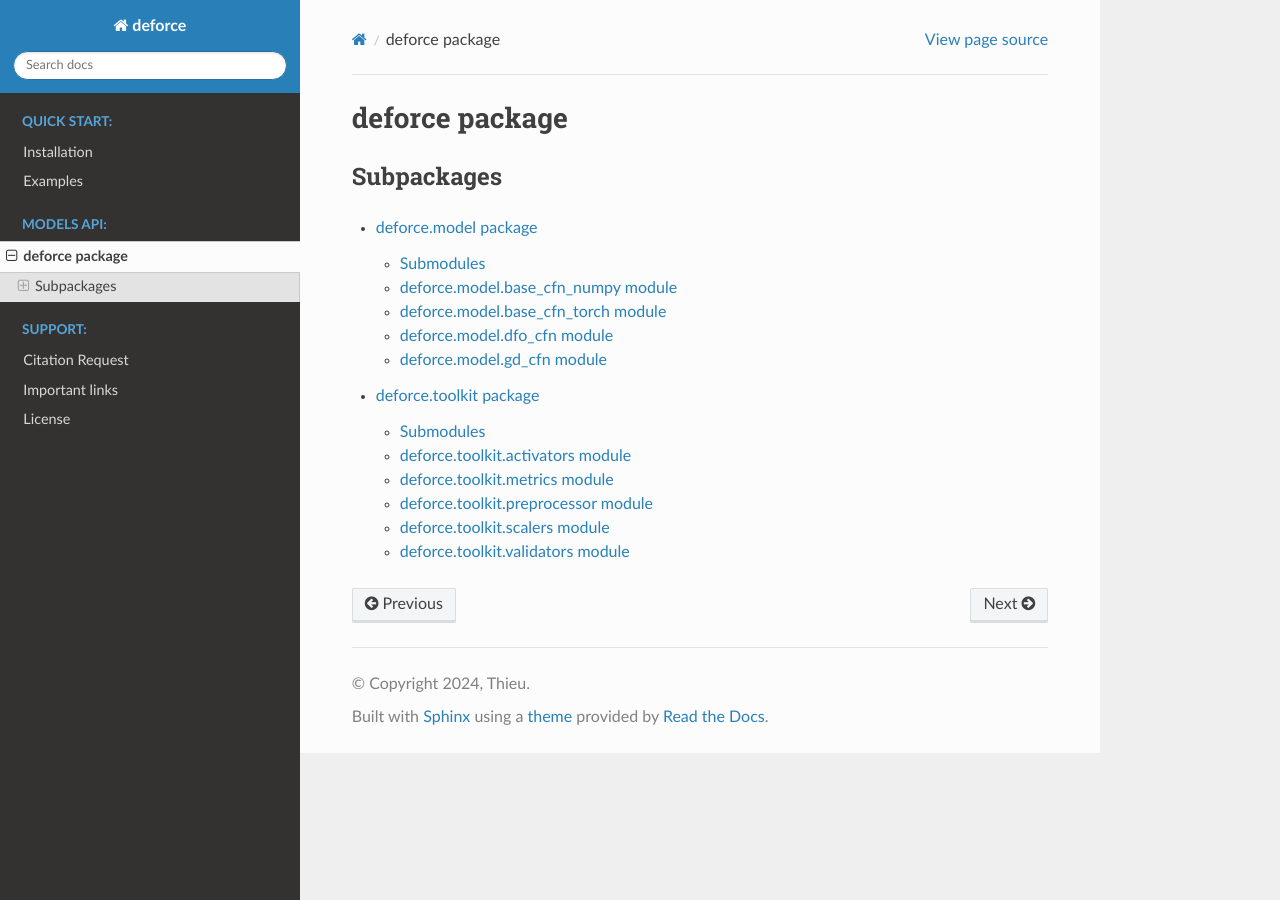
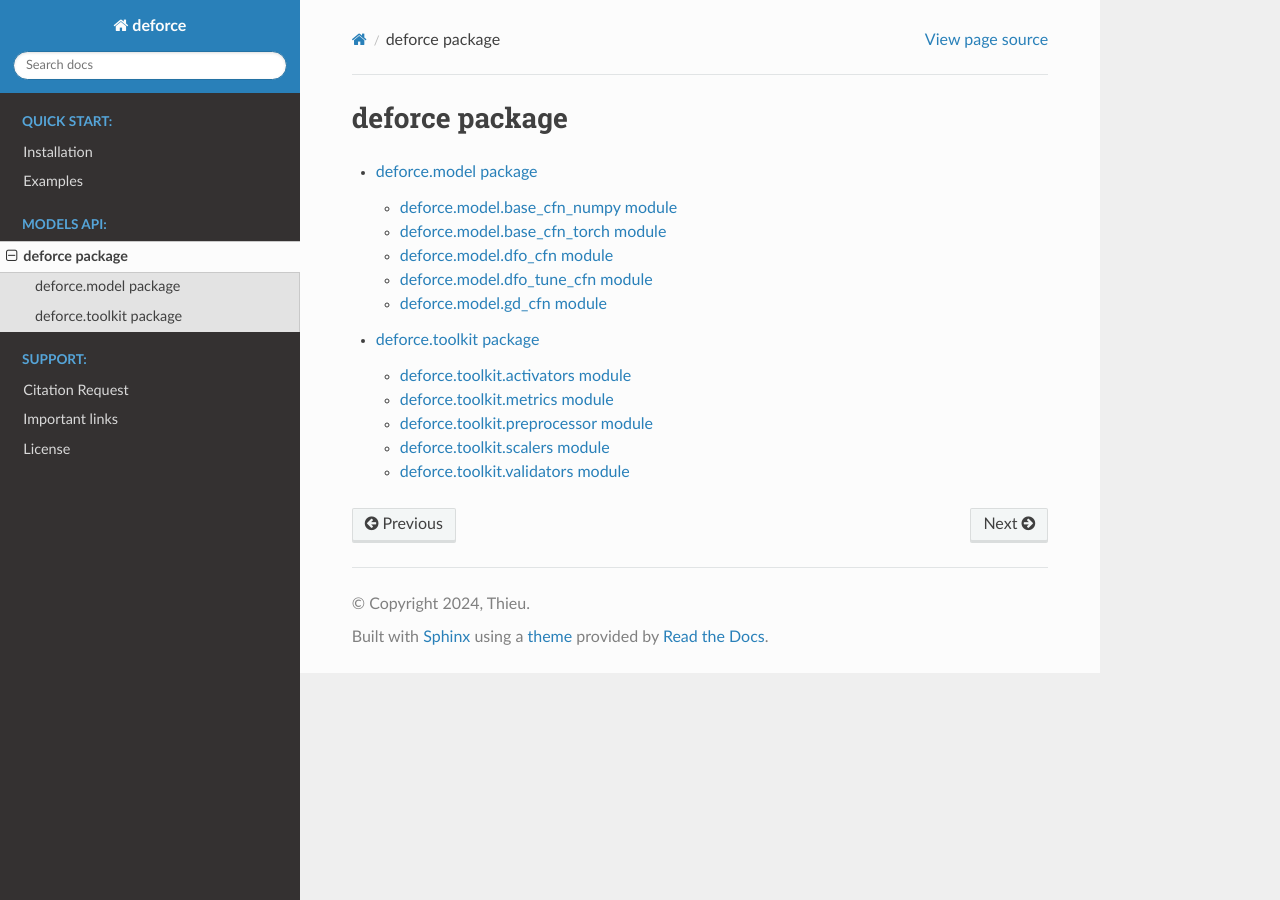
Before and after one commit to thieu1995/deforce, a Sphinx documentation site: the page built from docs/source/pages/deforce.rst, in a window 1280 px wide. Built offline with Sphinx 7.4.7 and the Read the Docs theme 2.0.0, drawn with Linux system fonts in a browser that asks for light colours.

Commit message:
Update docs

```diff
--- a/docs/source/pages/deforce.model.rst
+++ b/docs/source/pages/deforce.model.rst
@@ -1,8 +1,5 @@
 deforce.model package
 =====================
-
-Submodules
-----------
 
 deforce.model.base\_cfn\_numpy module
 -------------------------------------
@@ -28,6 +25,14 @@ deforce.model.dfo\_cfn module
    :undoc-members:
    :show-inheritance:
 
+deforce.model.dfo\_tune\_cfn module
+-----------------------------------
+
+.. automodule:: deforce.model.dfo_tune_cfn
+   :members:
+   :undoc-members:
+   :show-inheritance:
+
 deforce.model.gd\_cfn module
 ----------------------------
 
--- a/docs/source/pages/deforce.rst
+++ b/docs/source/pages/deforce.rst
@@ -1,8 +1,5 @@
 deforce package
 ===============
-
-Subpackages
------------
 
 .. toctree::
    :maxdepth: 4
--- a/docs/source/pages/deforce.toolkit.rst
+++ b/docs/source/pages/deforce.toolkit.rst
@@ -1,8 +1,5 @@
 deforce.toolkit package
 =======================
-
-Submodules
-----------
 
 deforce.toolkit.activators module
 ---------------------------------
```
